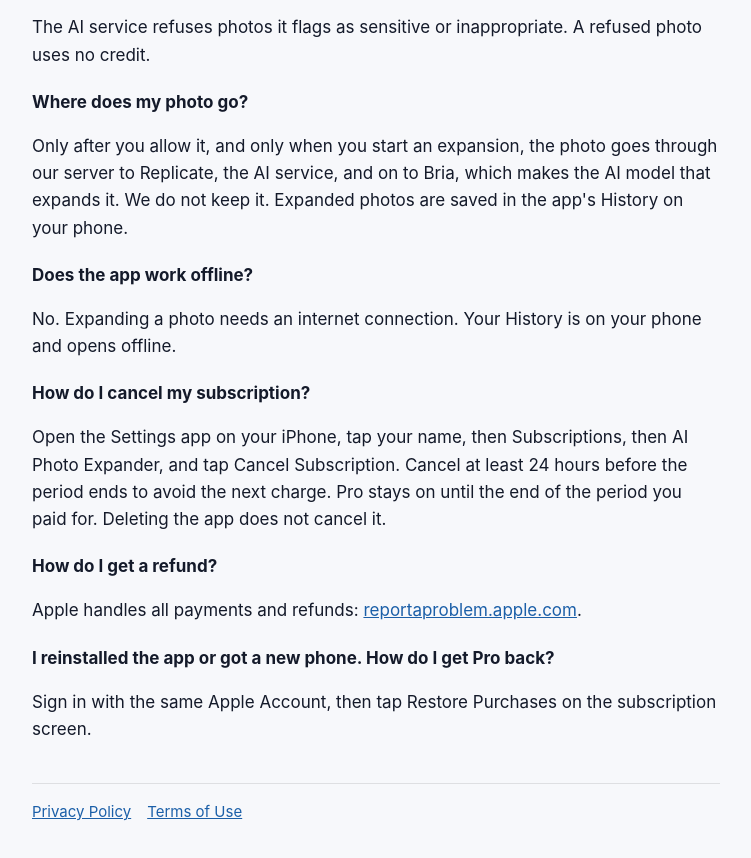
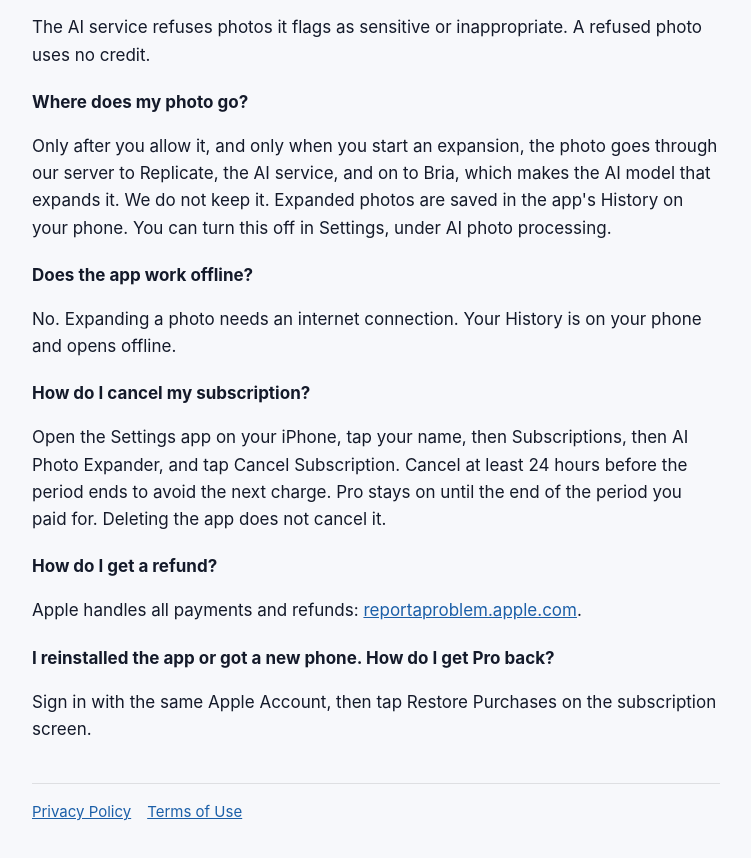
Before and after one commit to Swapnil-jain/Swapnil-jain.github.io, a plain HTML site: page photo-expander/support.html in a window 1280 px wide. Shown: the part 903-1761 px from the top of the page, without its empty margins (264-1015 px from the left). Drawn offline with Linux system fonts and the light colour scheme.

Commit message:
AI Photo Expander: permission can be withdrawn in Settings
Co-Authored-By: Claude Opus 5.5 <noreply@anthropic.com>

```diff
--- a/photo-expander/support.html
+++ b/photo-expander/support.html
@@ -75,7 +75,7 @@ nav a { margin-right: 16px; }
 <p>The AI service refuses photos it flags as sensitive or inappropriate. A refused photo uses no credit.</p>
 
 <h3>Where does my photo go?</h3>
-<p>Only after you allow it, and only when you start an expansion, the photo goes through our server to Replicate, the AI service, and on to Bria, which makes the AI model that expands it. We do not keep it. Expanded photos are saved in the app's History on your phone.</p>
+<p>Only after you allow it, and only when you start an expansion, the photo goes through our server to Replicate, the AI service, and on to Bria, which makes the AI model that expands it. We do not keep it. Expanded photos are saved in the app's History on your phone. You can turn this off in Settings, under AI photo processing.</p>
 
 <h3>Does the app work offline?</h3>
 <p>No. Expanding a photo needs an internet connection. Your History is on your phone and opens offline.</p>
```
Also changed, not shown: photo-expander/privacy.html (+1 -0 lines).
